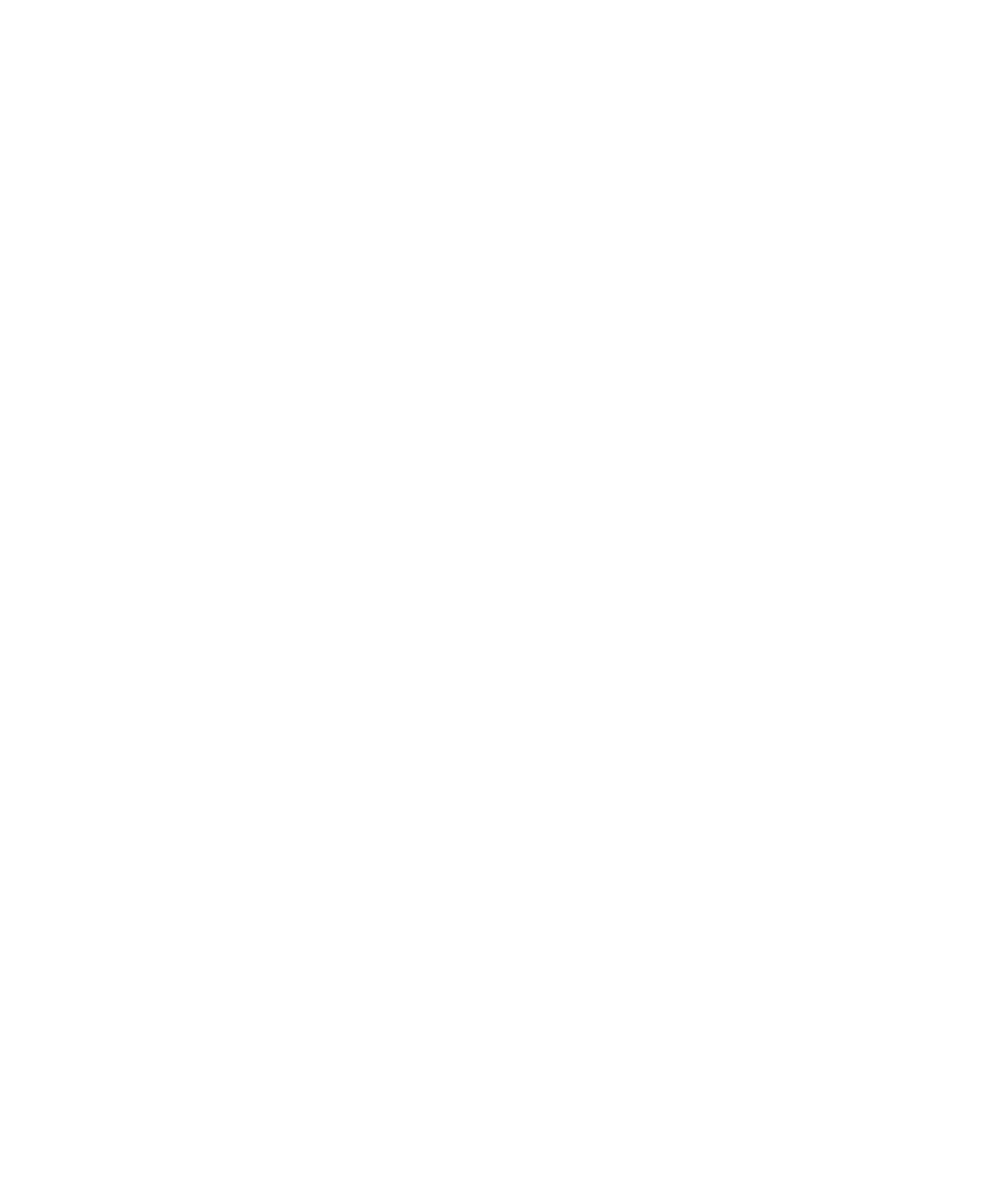
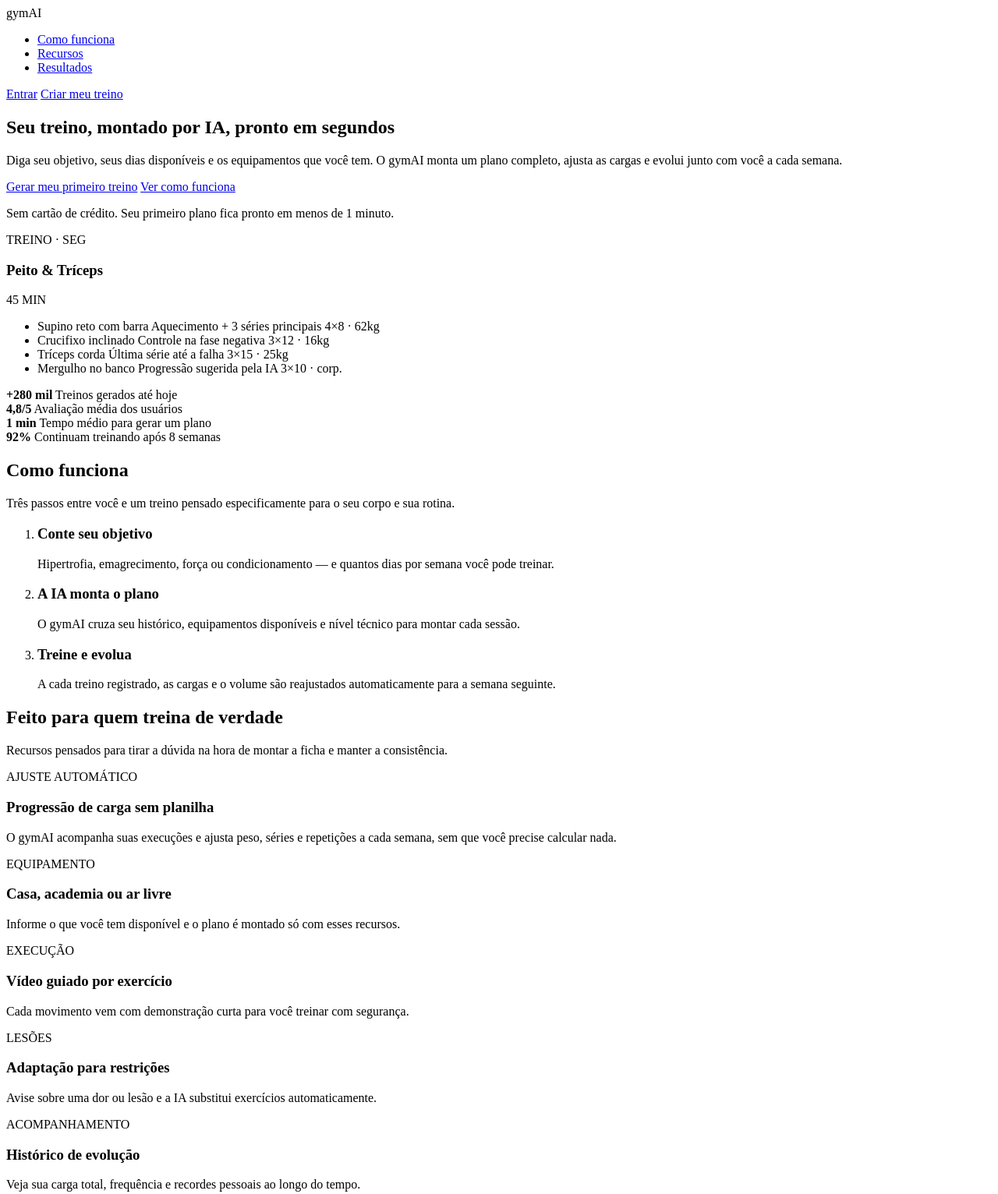
Before and after one commit to mattospower/gymAI, a plain HTML site: page index.html in a window 1280 px wide. Shown: the top 1532 px of the page at 78% size. Before the commit the page ends 800 px from the top, so only its background shows below. Drawn offline with Linux system fonts and the light colour scheme.

Commit message:
second commit

```diff
--- a/index.html
+++ b/index.html
@@ -1,11 +1,158 @@
 <!DOCTYPE html>
-<html lang="en">
+<html lang="pt-BR">
 <head>
-    <meta charset="UTF-8">
-    <meta name="viewport" content="width=device-width, initial-scale=1.0">
-    <title>GymAI</title>
+<meta charset="UTF-8">
+<meta name="viewport" content="width=device-width, initial-scale=1">
+<title>gymAI — Treinos gerados por inteligência artificial</title>
 </head>
 <body>
 
+<header>
+  <nav>
+    <div class="logo">gymAI</div>
+    <ul class="nav-links">
+      <li><a href="como-funciona">Como funciona</a></li>
+      <li><a href="recursos">Recursos</a></li>
+      <li><a href="stats">Resultados</a></li>
+    </ul>
+    <div class="nav-actions">
+      <a href="entrar">Entrar</a>
+      <a href="comecar">Criar meu treino</a>
+    </div>
+  </nav>
+</header>
+
+<main>
+
+  <section class="hero">
+    <div>
+      <h1>Seu treino, montado por IA, pronto em segundos</h1>
+      <p>Diga seu objetivo, seus dias disponíveis e os equipamentos que você tem. O gymAI monta um plano completo, ajusta as cargas e evolui junto com você a cada semana.</p>
+      <div class="hero-actions">
+        <a href="comecar">Gerar meu primeiro treino</a>
+        <a href="como-funciona">Ver como funciona</a>
+      </div>
+      <p>Sem cartão de crédito. Seu primeiro plano fica pronto em menos de 1 minuto.</p>
+    </div>
+
+    <div class="workout-card">
+      <div class="wc-head">
+        <span>TREINO · SEG</span>
+        <h3>Peito &amp; Tríceps</h3>
+        <span>45 MIN</span>
+      </div>
+      <ul>
+        <li>
+          <span>Supino reto com barra</span>
+          <span>Aquecimento + 3 séries principais</span>
+          <span>4×8 · 62kg</span>
+        </li>
+        <li>
+          <span>Crucifixo inclinado</span>
+          <span>Controle na fase negativa</span>
+          <span>3×12 · 16kg</span>
+        </li>
+        <li>
+          <span>Tríceps corda</span>
+          <span>Última série até a falha</span>
+          <span>3×15 · 25kg</span>
+        </li>
+        <li>
+          <span>Mergulho no banco</span>
+          <span>Progressão sugerida pela IA</span>
+          <span>3×10 · corp.</span>
+        </li>
+      </ul>
+    </div>
+  </section>
+
+  <section class="stats" id="stats">
+    <div class="stat">
+      <strong>+280 mil</strong>
+      <span>Treinos gerados até hoje</span>
+    </div>
+    <div class="stat">
+      <strong>4,8/5</strong>
+      <span>Avaliação média dos usuários</span>
+    </div>
+    <div class="stat">
+      <strong>1 min</strong>
+      <span>Tempo médio para gerar um plano</span>
+    </div>
+    <div class="stat">
+      <strong>92%</strong>
+      <span>Continuam treinando após 8 semanas</span>
+    </div>
+  </section>
+
+  <section id="como-funciona">
+    <h2>Como funciona</h2>
+    <p>Três passos entre você e um treino pensado especificamente para o seu corpo e sua rotina.</p>
+    <ol>
+      <li>
+        <h3>Conte seu objetivo</h3>
+        <p>Hipertrofia, emagrecimento, força ou condicionamento — e quantos dias por semana você pode treinar.</p>
+      </li>
+      <li>
+        <h3>A IA monta o plano</h3>
+        <p>O gymAI cruza seu histórico, equipamentos disponíveis e nível técnico para montar cada sessão.</p>
+      </li>
+      <li>
+        <h3>Treine e evolua</h3>
+        <p>A cada treino registrado, as cargas e o volume são reajustados automaticamente para a semana seguinte.</p>
+      </li>
+    </ol>
+  </section>
+
+  <section id="recursos">
+    <h2>Feito para quem treina de verdade</h2>
+    <p>Recursos pensados para tirar a dúvida na hora de montar a ficha e manter a consistência.</p>
+    <div class="features">
+      <div class="feature">
+        <span>AJUSTE AUTOMÁTICO</span>
+        <h3>Progressão de carga sem planilha</h3>
+        <p>O gymAI acompanha suas execuções e ajusta peso, séries e repetições a cada semana, sem que você precise calcular nada.</p>
+      </div>
+      <div class="feature">
+        <span>EQUIPAMENTO</span>
+        <h3>Casa, academia ou ar livre</h3>
+        <p>Informe o que você tem disponível e o plano é montado só com esses recursos.</p>
+      </div>
+      <div class="feature">
+        <span>EXECUÇÃO</span>
+        <h3>Vídeo guiado por exercício</h3>
+        <p>Cada movimento vem com demonstração curta para você treinar com segurança.</p>
+      </div>
+      <div class="feature">
+        <span>LESÕES</span>
+        <h3>Adaptação para restrições</h3>
+        <p>Avise sobre uma dor ou lesão e a IA substitui exercícios automaticamente.</p>
+      </div>
+      <div class="feature">
+        <span>ACOMPANHAMENTO</span>
+        <h3>Histórico de evolução</h3>
+        <p>Veja sua carga total, frequência e recordes pessoais ao longo do tempo.</p>
+      </div>
+    </div>
+  </section>
+
+  <section class="cta" id="comecar">
+    <h2>Seu próximo treino já pode estar pronto</h2>
+    <p>Responda 4 perguntas rápidas e receba um plano completo, feito sob medida para o seu objetivo.</p>
+    <a href="#">Criar meu treino grátis</a>
+  </section>
+
+</main>
+
+<footer>
+  <div class="logo">gymAI</div>
+  <ul class="foot-links">
+    <li><a href="como-funciona">Como funciona</a></li>
+    <li><a href="recursos">Recursos</a></li>
+    <li><a href="entrar">Entrar</a></li>
+    <li><a href="#">Contato</a></li>
+  </ul>
+</footer>
+
 </body>
 </html>
```
Also changed, not shown: como-funciona.html (added, +22 -0 lines), entrar.html (added, +78 -0 lines).
